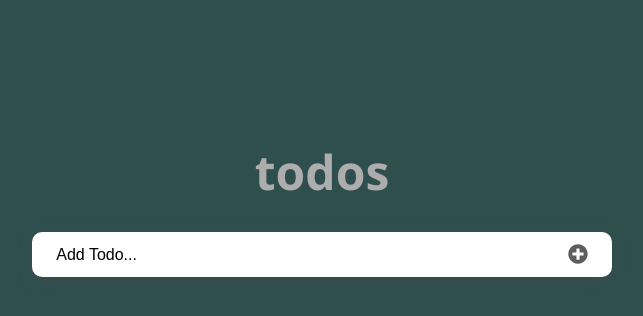
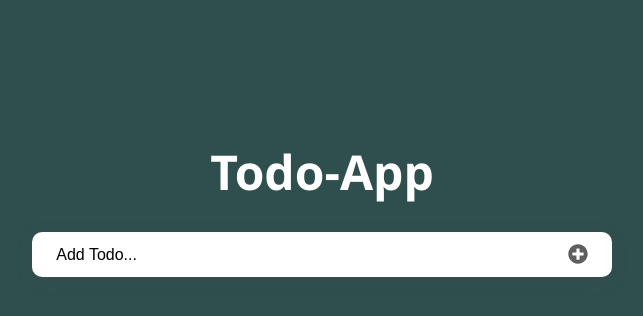
Before and after one commit to ikennarichard/Todo-App, a React (Vite) app: page / in a window 1280 px wide. Shown: the top 316 px of the page, without its empty margins (318-961 px from the left). Built offline with nearby package versions, Linux system fonts and the light colour scheme.

Commit message:
Update header style

```diff
--- a/src/components/Header.jsx
+++ b/src/components/Header.jsx
@@ -9,7 +9,7 @@ const Header = () => {
   }
   return (
     <header style ={headerStyle} className={styles.header}>
-      <h1>todos</h1>
+      <h1>Todo-App</h1>
     </header>
   );
 };
--- a/src/components/Header.module.css
+++ b/src/components/Header.module.css
@@ -3,6 +3,6 @@
   font-weight: 600;
   margin-bottom: 1rem;
   line-height: 1em;
-  text-transform: lowercase;
   text-align: center;
+  color: white;
 }
```
